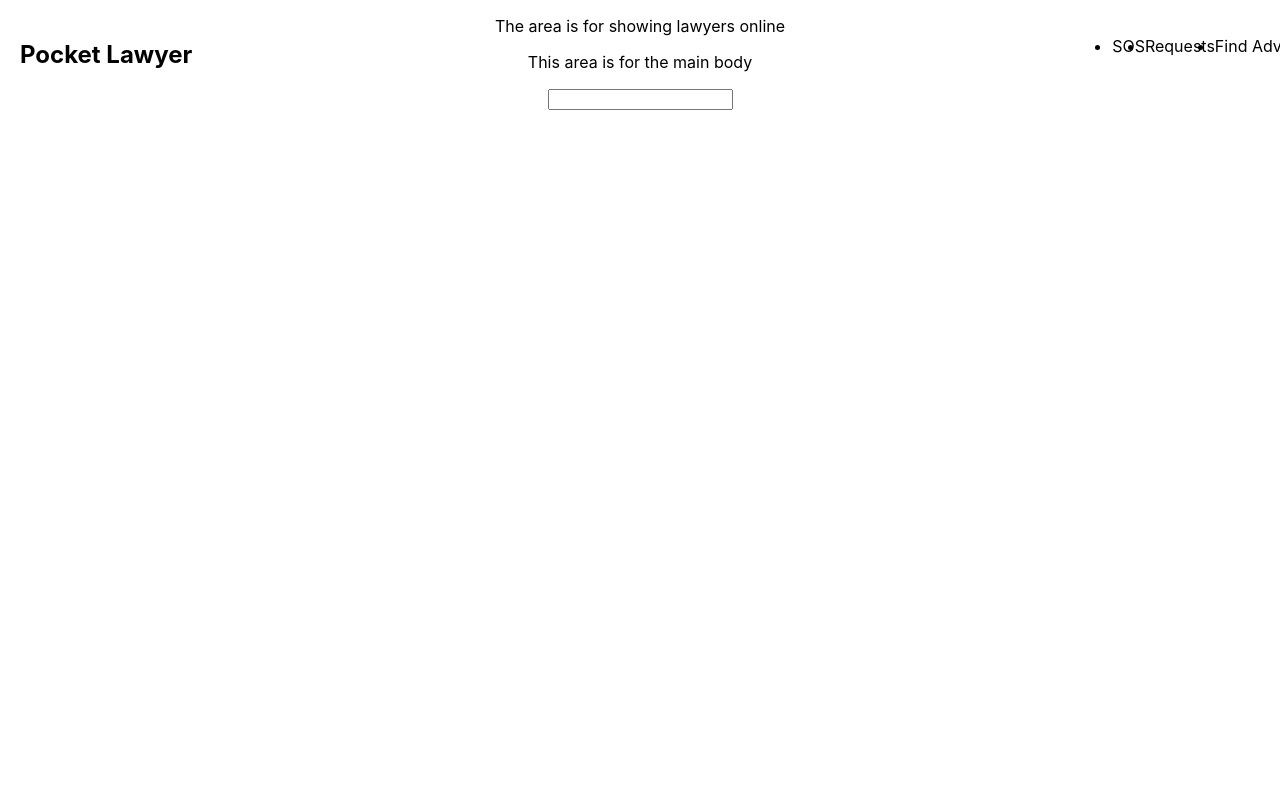
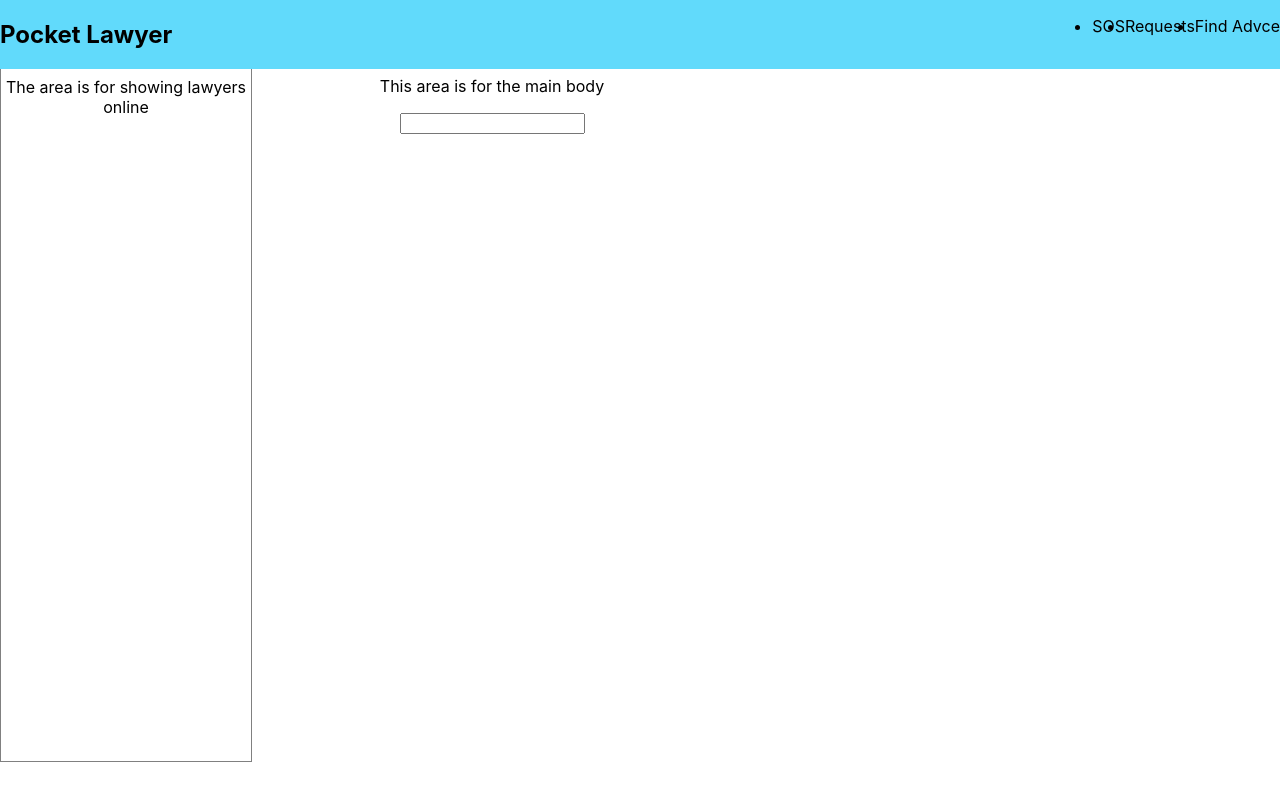
Before and after one commit to lpattersonn/pocketlawyer, a React (Create React App) app: page / in a window 1280 px wide. Built offline with nearby package versions, Linux system fonts and the light colour scheme.

Commit message:
style: updates to main style

```diff
--- a/src/App.css
+++ b/src/App.css
@@ -39,10 +39,14 @@
 }
 
 /* Nav */
+nav {
+  background: #61dafb;
+}
  .nav {
    position: fixed;
    top: 0;
-   margin: 20px;
+   margin: 0px;
+   padding: 0px;
    width: 100%;
    display: flex;
      flex-direction: row;
@@ -54,5 +58,23 @@
      flex-direction: row;
  }
 /* Sidebar */
+#side-bar {
+  height: 700px;
+  width: 250px;
+  border: 1px solid grey;
+  overflow: auto;
+}
 
 /* Mainbody */
+.mainbody {
+  width: 400px;
+  padding-left: 40px;
+
+}
+
+/* Body */
+body {
+  padding-top: 30px;
+  display: flex;
+    flex-direction: row;
+}
--- a/src/App.js
+++ b/src/App.js
@@ -19,9 +19,9 @@ function App() {
         </nav>
 
       </header>
-
+      <body>
       {/* Laywers online section*/}
-      <section id="sidebar">
+      <section id="side-bar">
 
         <p>The area is for showing lawyers online</p>
 
@@ -41,6 +41,7 @@ function App() {
           <body></body>
         </div>
       </section>
+      </body>
     </div>
   );
 }
```
